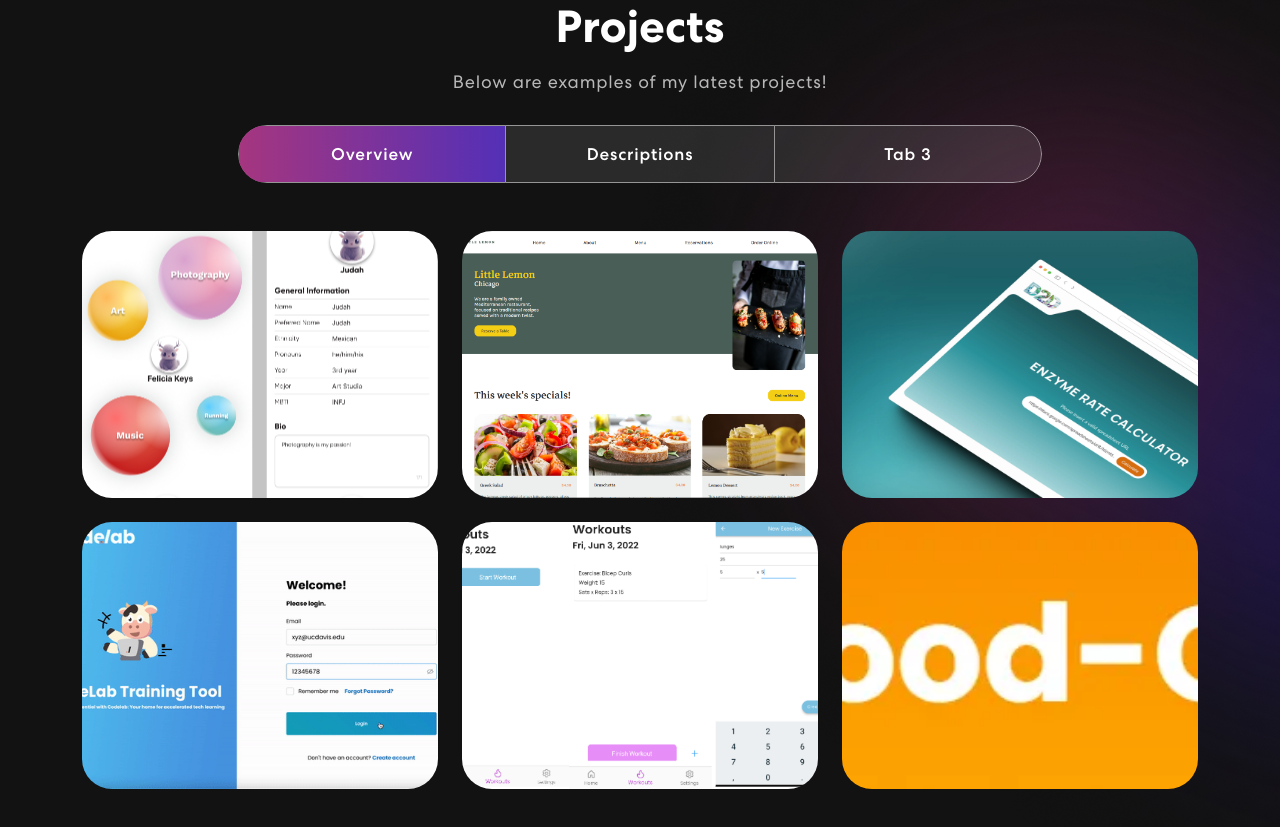
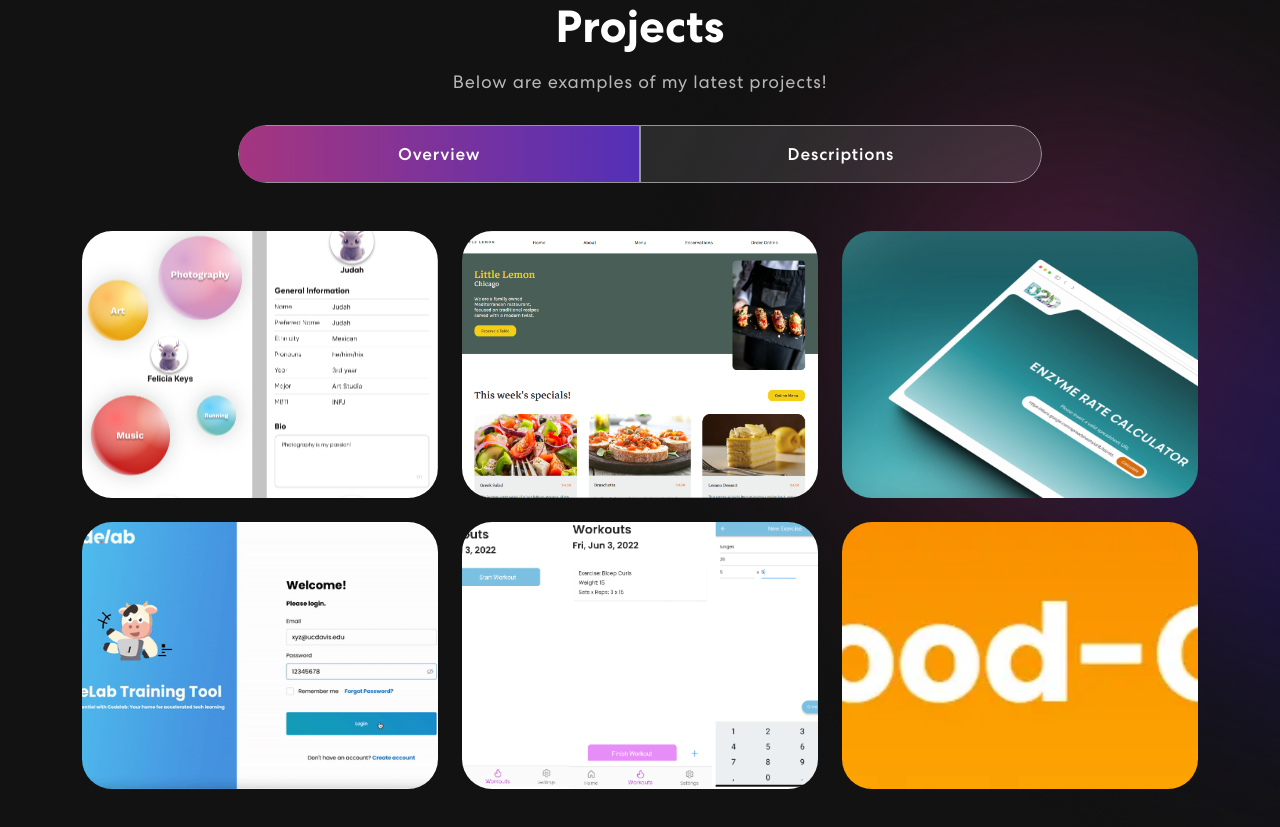
Before and after one commit to alexisbl14/personal-portfolio, a React (Vite) app: page / in a window 1280 px wide. Shown: the part 1880-2707 px from the top of the page. Built offline with nearby package versions, Linux system fonts and the light colour scheme.

Commit message:
changed project tabs from 3 to 2

```diff
--- a/src/App.css
+++ b/src/App.css
@@ -449,7 +449,7 @@ nav.navbar .navbar-toggler-icon[aria-expanded="true"] nav.navbar .navbar-toggler
 }
 
 .project .nav.nav-pills .nav-item {
-  width: 33.33333%;
+  width: 50%;
 }
 
 .project .nav.nav-pills .nav-link {
@@ -493,11 +493,6 @@ nav.navbar .navbar-toggler-icon[aria-expanded="true"] nav.navbar .navbar-toggler
 }
 
 .nav-link#projects-tabs-tab-second {
-  border-top: 1px solid rgba(255, 255, 255, 0.5);
-  border-bottom: 1px solid rgba(255, 255, 255, 0.5);
-}
-
-.nav-link#projects-tabs-tab-third {
   border: 1px solid rgba(255, 255, 255, 0.5);
   border-radius: 0px 55px 55px 0px;
 }
--- a/src/components/Projects.tsx
+++ b/src/components/Projects.tsx
@@ -87,9 +87,6 @@ function Projects() {
                                 <Nav.Item>
                                     <Nav.Link eventKey="second">Descriptions</Nav.Link>
                                 </Nav.Item>
-                                <Nav.Item>
-                                    <Nav.Link eventKey="third" >Tab 3</Nav.Link>
-                                </Nav.Item>
                             </Nav>
                             <Tab.Content id="slideInUp">
                                 <Tab.Pane eventKey="first">
@@ -106,9 +103,6 @@ function Projects() {
                                 <Tab.Pane eventKey="second">
                                     Lorem Ipsum
                                 </Tab.Pane>
-                                <Tab.Pane eventKey="third">
-                                    Lorem Ipsum
-                                </Tab.Pane>
                             </Tab.Content>
                         </Tab.Container>
                     </Col>
```
